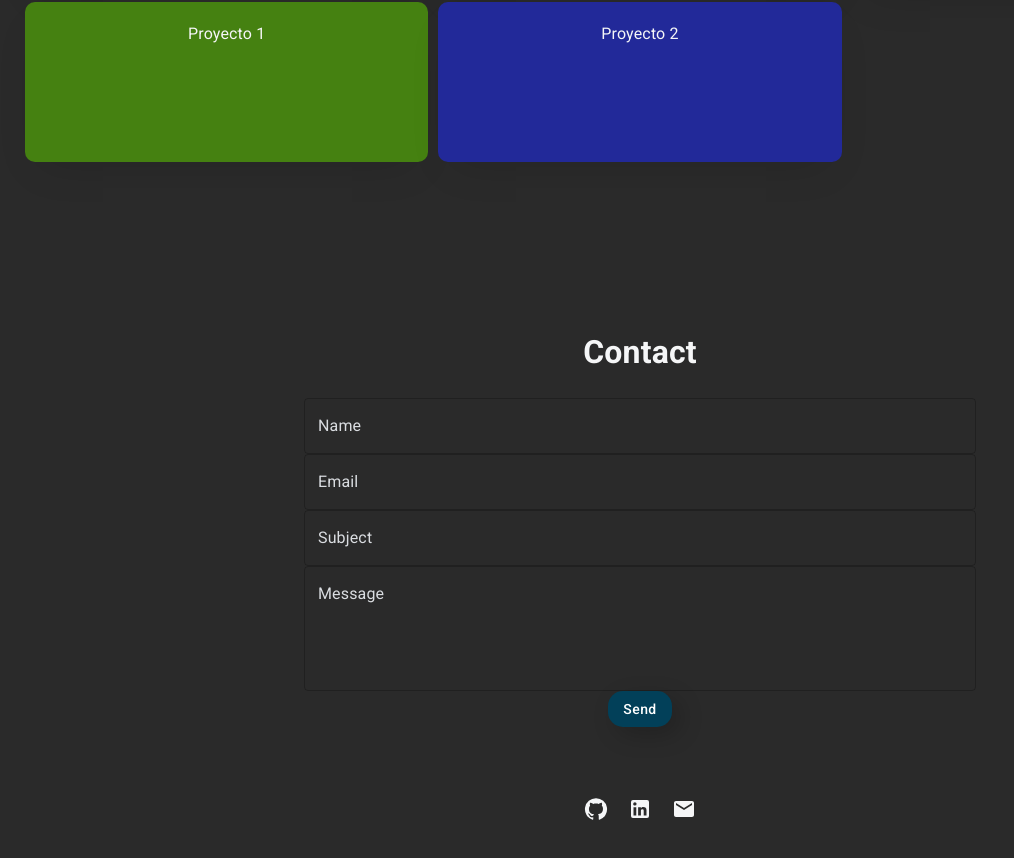
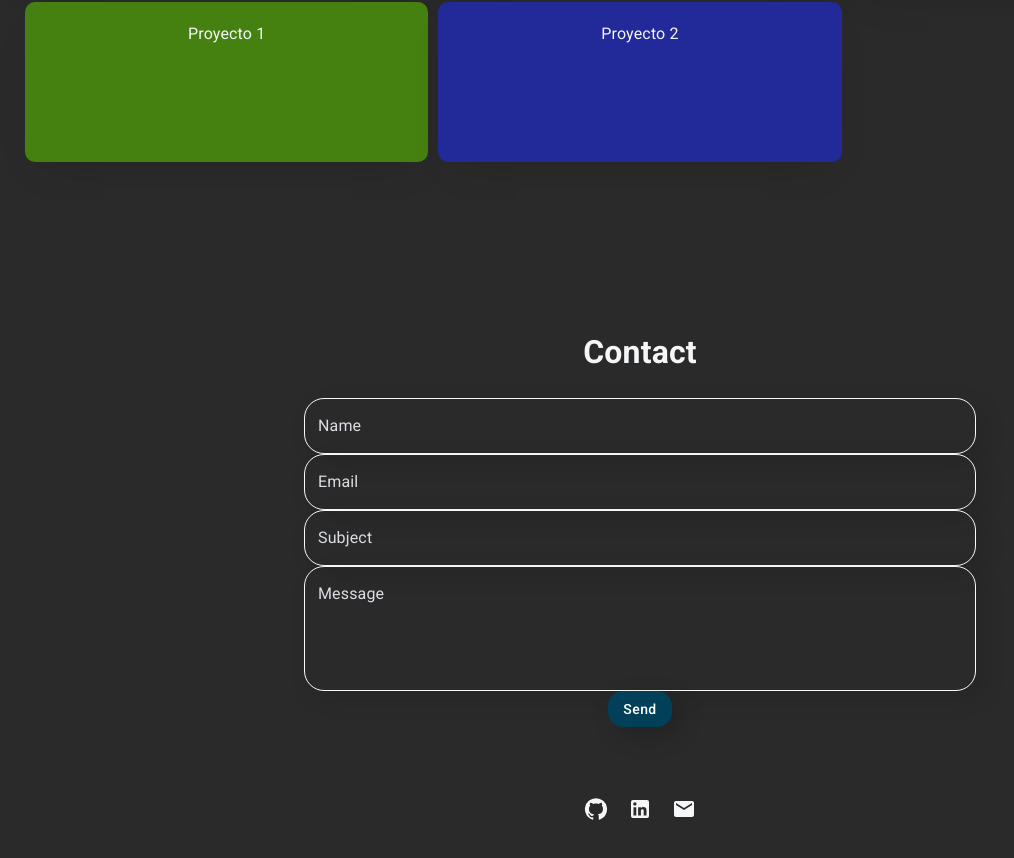
Before and after one commit to MCris29/portfolio, a Next.js app: page / in a window 1280 px wide. Shown: the part 2486-3344 px from the top of the page, without its empty margins (0-1014 px from the left). Built offline with nearby package versions, Linux system fonts and the light colour scheme.

Commit message:
Upgrade contact form

```diff
--- a/src/components/Contact.tsx
+++ b/src/components/Contact.tsx
@@ -1,10 +1,13 @@
-import React from "react";
+import React, { useEffect, useState } from "react";
 import styles from "@/styles/Home.module.scss";
+import { styled } from "@mui/material/styles";
 import TextField from "@mui/material/TextField";
 import { Button } from "@mui/material";
 import { useForm, Controller } from "react-hook-form";
 import { yupResolver } from "@hookform/resolvers/yup";
 import * as yup from "yup";
+
+import { getStoredTheme } from "@/utils/theme";
 
 const schema = yup.object().shape({
   name: yup
@@ -31,6 +34,13 @@ const schema = yup.object().shape({
 });
 
 const Contact = () => {
+  const [mode, setMode] = useState("");
+
+  useEffect(() => {
+    const storedTheme = getStoredTheme();
+    setMode("" + storedTheme);
+  });
+
   const {
     handleSubmit,
     control,
@@ -66,6 +76,28 @@ const Contact = () => {
     });
   };
 
+  const CustomTextField = styled(TextField)({
+    "& label.Mui-focused": {
+      color: mode == "dark" ? "#448AA6" : "#024059",
+    },
+    "& .MuiInput-underline:after": {
+      borderBottomColor: mode == "dark" ? "#448AA6" : "#024059",
+    },
+    "& .MuiOutlinedInput-root": {
+      "& fieldset": {
+        borderColor: mode == "dark" ? "#2A2A2A" : "#F8F8F8",
+        borderRadius: "20px",
+        boxShadow: "8px 8px 24px rgba(0, 0, 0, 0.1);",
+      },
+      "&:hover fieldset": {
+        borderColor: mode == "dark" ? "#448AA6" : "#024059",
+      },
+      "&.Mui-focused fieldset": {
+        borderColor: mode == "dark" ? "#448AA6" : "#024059",
+      },
+    },
+  });
+
   return (
     <div className={styles.contact}>
       <div className={styles.form}>
@@ -76,7 +108,7 @@ const Contact = () => {
             control={control}
             defaultValue=""
             render={({ field }) => (
-              <TextField
+              <CustomTextField
                 {...field}
                 label="Name"
                 id="name"
@@ -92,7 +124,7 @@ const Contact = () => {
             control={control}
             defaultValue=""
             render={({ field }) => (
-              <TextField
+              <CustomTextField
                 {...field}
                 label="Email"
                 id="email"
@@ -108,7 +140,7 @@ const Contact = () => {
             control={control}
             defaultValue=""
             render={({ field }) => (
-              <TextField
+              <CustomTextField
                 {...field}
                 label="Subject"
                 id="subject"
@@ -124,7 +156,7 @@ const Contact = () => {
             control={control}
             defaultValue=""
             render={({ field }) => (
-              <TextField
+              <CustomTextField
                 {...field}
                 label="Message"
                 id="message"
--- a/src/styles/Home.module.scss
+++ b/src/styles/Home.module.scss
@@ -140,7 +140,7 @@ $shadow: 8px 8px 24px rgba(0, 0, 0, 0.2);
 }
 
 .item {
-  margin: 5px 0;
+  margin: 10px 0;
 }
 
 .button_container {
@@ -164,6 +164,9 @@ $shadow: 8px 8px 24px rgba(0, 0, 0, 0.2);
 
 .error {
   color: #f44336;
+  padding-left: 15px;
+  position: relative;
+  top: -5px;
 }
 
 //Footer
```
